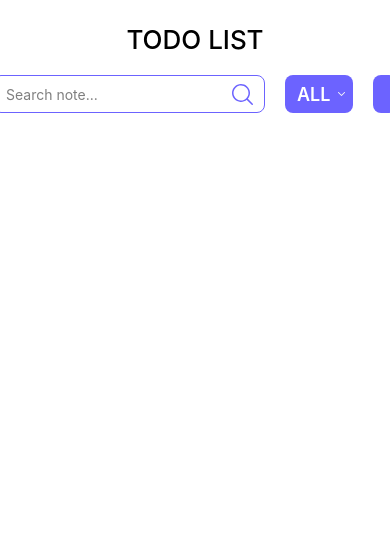
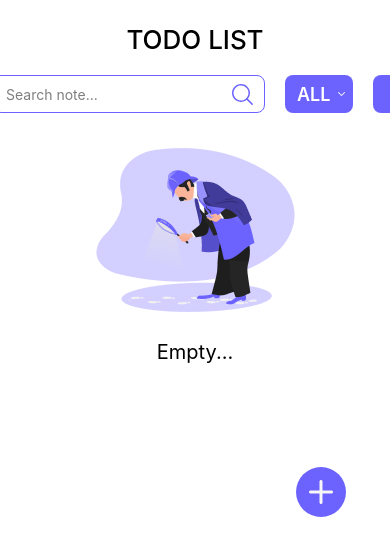
Before and after one commit to abduletifabdella29-lab/todo-list, a React (Vite) app: page / in a window 390 px wide. Shown: the top 556 px of the page. Built offline with nearby package versions, Linux system fonts and the light colour scheme; grey boxes are pictures that could not be loaded.

Commit message:
feat: add responsive empty state and add button

```diff
--- a/src/Components/Main.jsx
+++ b/src/Components/Main.jsx
@@ -2,6 +2,8 @@ import React from 'react'
 import search from '../assets/icons/search.svg'
 import bottomArrow from '../assets/icons/bottomArrow.png'
 import moon from '../assets/icons/moon.svg'
+import searchMan from '../assets/images/searchMan.png'
+import plus from '../assets/icons/plus.png'
 
 function Main() {
 return (
@@ -32,10 +34,19 @@ return (
         </div>
 
         <div>
-            <button className="bg-[#6C63FF] w-[px] lg:w-[px] h-9.5 rounded-lg ml-5 px-3">
+            <button className="bg-[#6C63FF] h-9.5 rounded-lg ml-5 px-3">
                 <img src={moon} className="w-5.5 h-5.5 object-contain" />
             </button>
         </div>
+    </div>
+
+    <div className='max-w-187.5 relative mx-auto'>
+        <img className='w-55.25 h-43.5 mt-7.5 mx-auto' src={searchMan} />
+        <h1 className='text-black font-normal text-[20px] text-center pt-5'>Empty...</h1>
+
+        <button className="bg-[#6C63FF] w-12.5 h-12.5 rounded-full right-11 mt-25 absolute">
+            <img className="w-6 h-6 mx-auto" src={plus} />
+        </button>
     </div>
     </>
 )
```
Also changed, not shown: src/assets/icons/plus.png (added), src/assets/images/searchMan.png (added).
